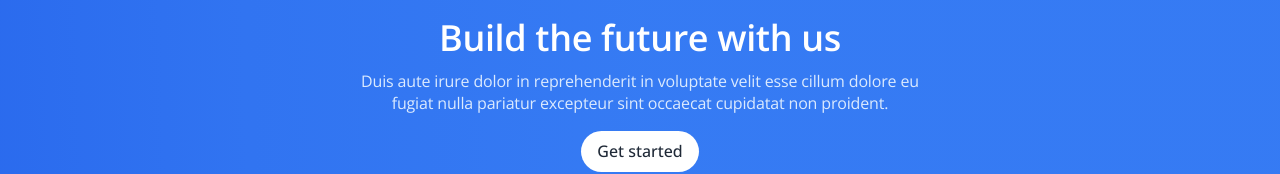
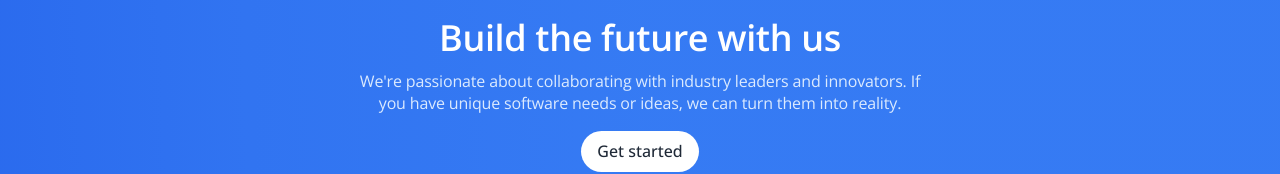
Before and after one commit to BigTsoprano/canna_tailwind, a Next.js app: page /services in a window 1280 px wide. Shown: the part 4894-5068 px from the top of the page. Built offline with nearby package versions, Linux system fonts and the light colour scheme.

Commit message:
build section

```diff
--- a/comps/myservices/ServicesExit.js
+++ b/comps/myservices/ServicesExit.js
@@ -9,11 +9,11 @@ function ServicesExit() {
                 Build the future with us
             </p>
             <p className="text-blue-100 mt-3">
-                Duis aute irure dolor in reprehenderit in voluptate velit esse cillum dolore eu fugiat nulla pariatur excepteur sint occaecat cupidatat non proident.
-            </p>
+            We're passionate about collaborating with industry leaders and innovators.
+      If you have unique software needs or ideas, we can turn them into reality.            </p>
         </div>
         <div className="mt-4">
-            <a href="javascript:void(0)" className="inline-block py-2 px-4 text-gray-800 font-medium bg-white duration-150 hover:bg-gray-100 active:bg-gray-200 rounded-full">
+            <a href="/becomeapartner" className="inline-block py-2 px-4 text-gray-800 font-medium bg-white duration-150 hover:bg-gray-100 active:bg-gray-200 rounded-full">
                 Get started
             </a>
         </div>
```
